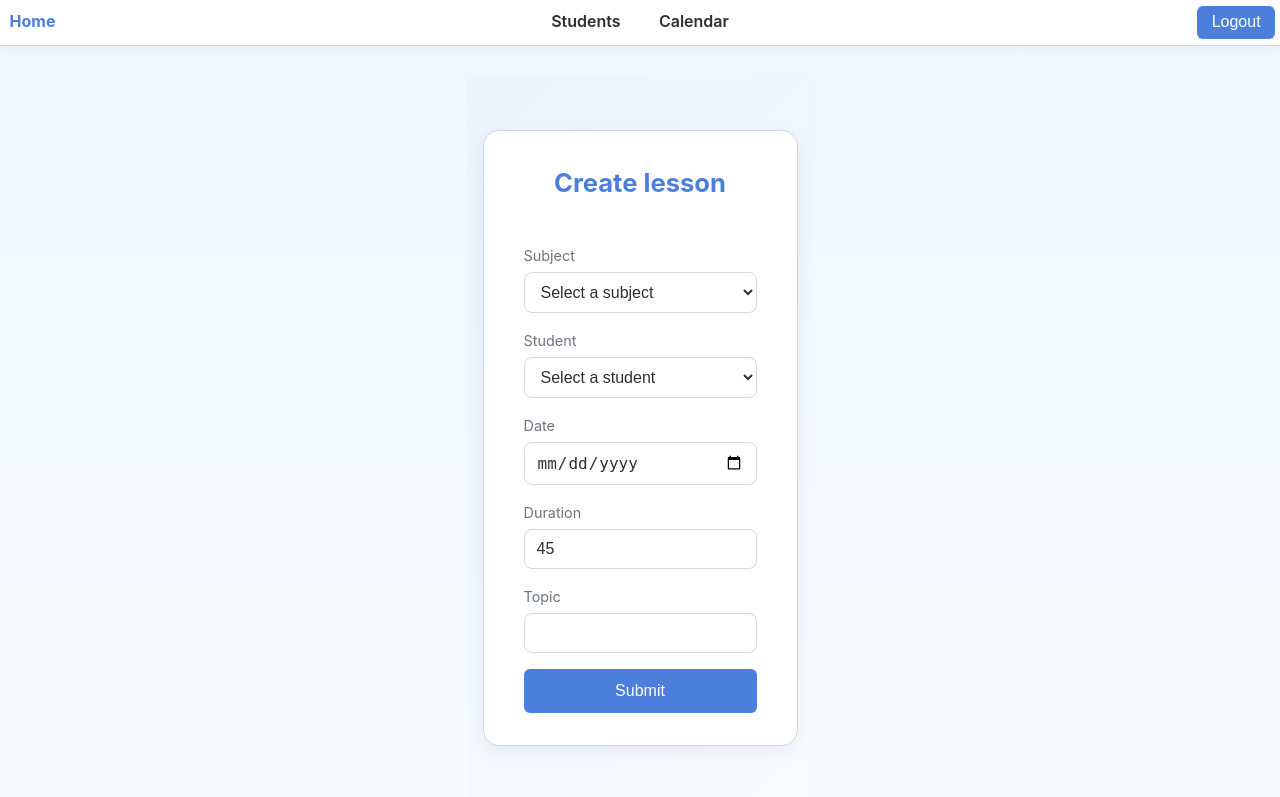
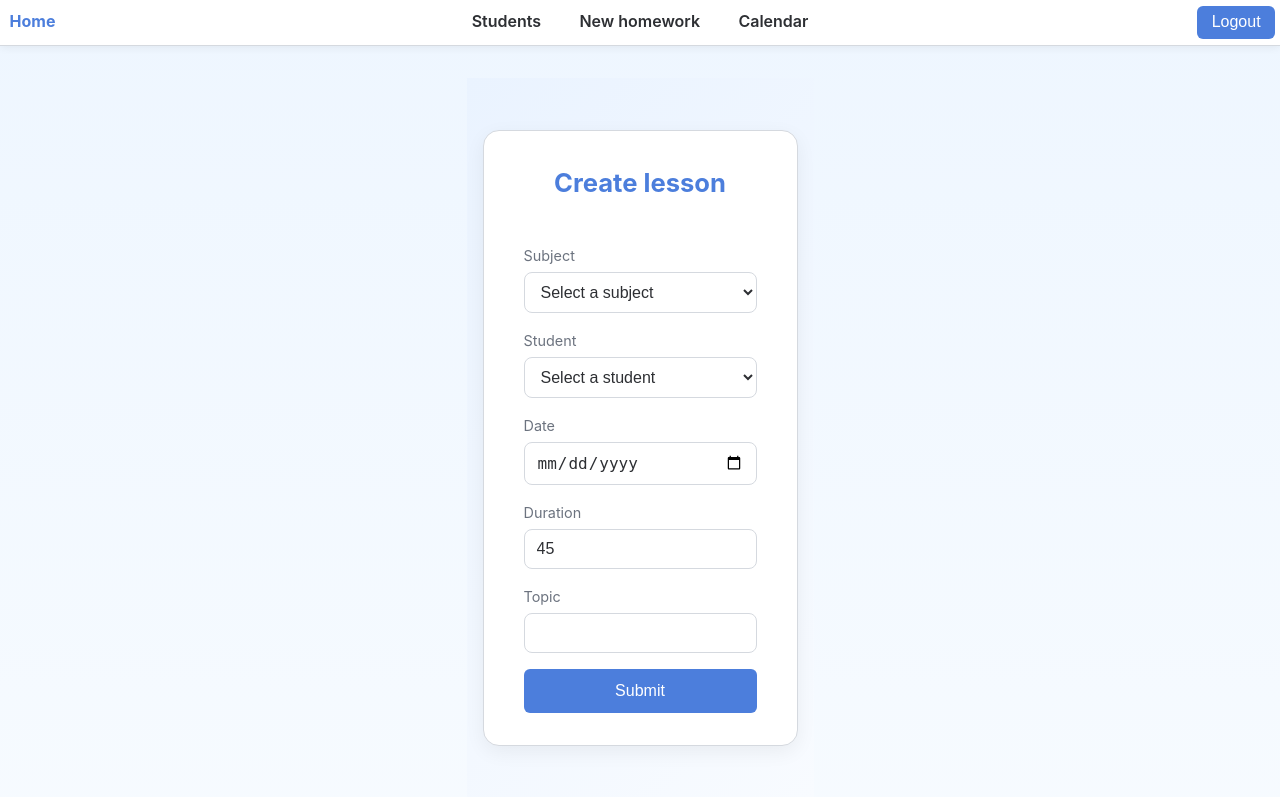
Before and after one commit to mzsl03/private-teacher-site, a Django app: page /add_lesson/ in a window 1280 px wide. Shown: the top 797 px of the page. Run offline with Django 5.2, Linux system fonts and the light colour scheme; the visitor is signed in with stand-in values (Sample User, id 1); data comes from the database, SQL or seed files in the repository; data that the repository does not hold is empty.

Commit message:
feat: added homework registry page to navbar

```diff
--- a/core_site/homework_org_site/templates/layout.html
+++ b/core_site/homework_org_site/templates/layout.html
@@ -20,6 +20,7 @@
                     <li class="home-item"><a class="nav-link" href="{% url 'home' %}">Home</a></li>
                     {% if request.user.is_superuser %}
                         <li class="item"><a href="{% url 'student_list' %}">Students</a></li>
+                        <li class="item"><a href="{% url 'add_homework' %}">New homework</a></li>
                     {% else %}
                     {% endif %}
                     <li class="item"><a href="{% url 'calendar_month_today' %}">Calendar</a></li>
```
